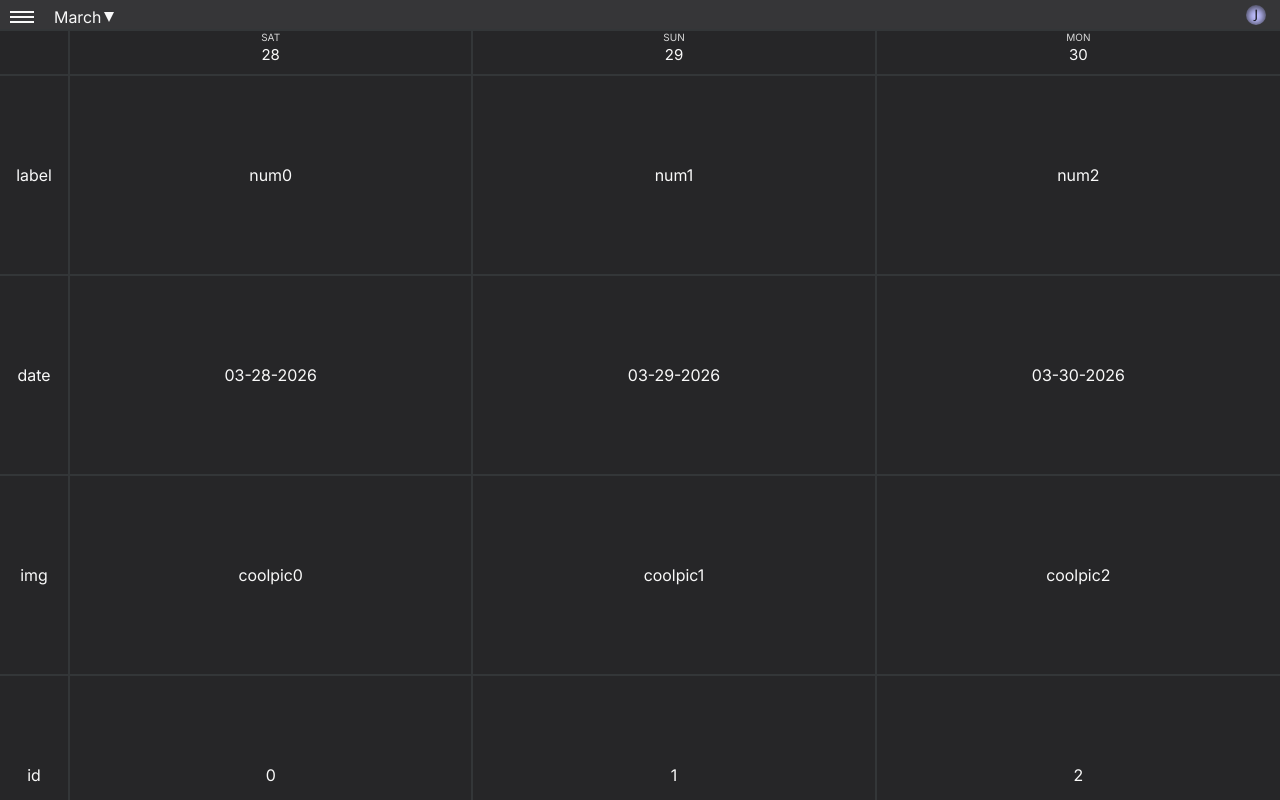
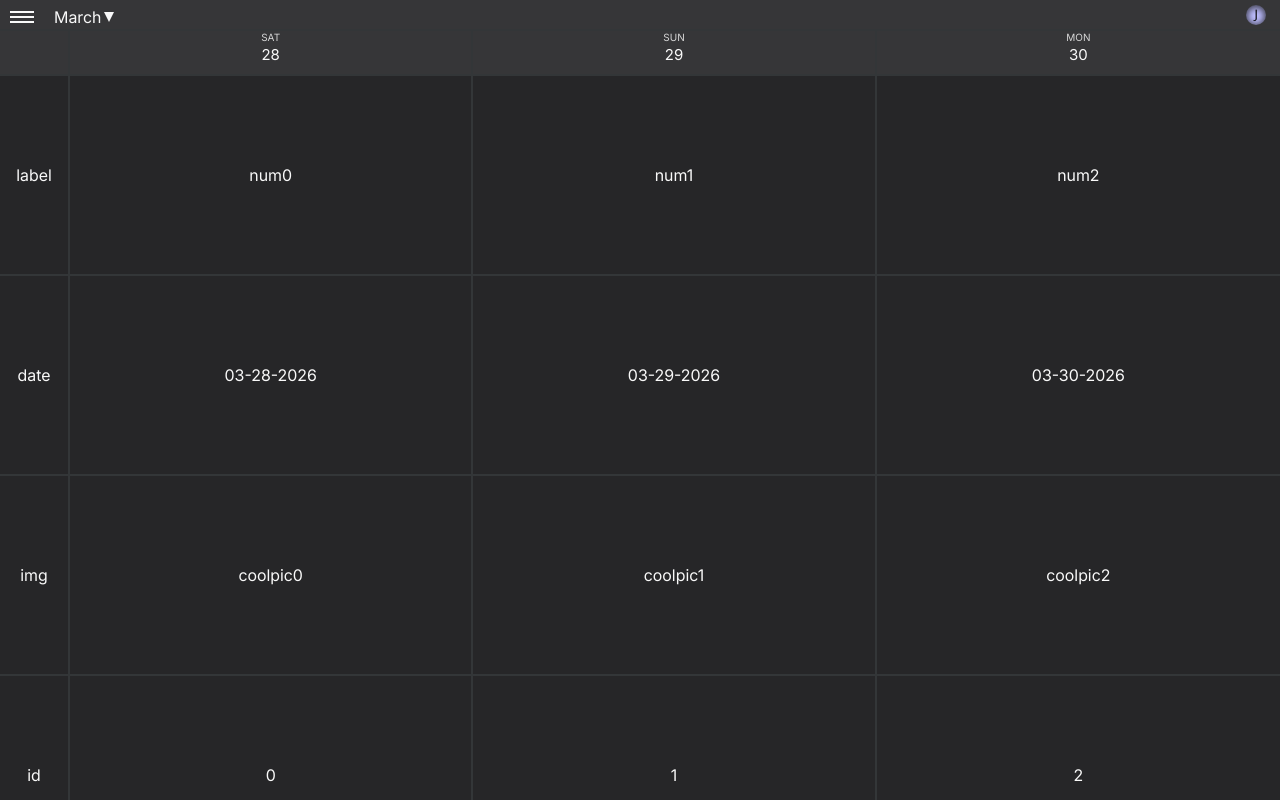
Before and after one commit to speedy-rb/pulse, a React (Vite) app in the folder frontend/: page / in a window 1280 px wide. Built offline with nearby package versions, Linux system fonts and the light colour scheme.

Commit message:
Fix day header color change on calendar visibility

```diff
--- a/frontend/src/components/Myapp.jsx
+++ b/frontend/src/components/Myapp.jsx
@@ -45,7 +45,7 @@ function Myapp() {
       </div>
       <ThreeDayContentGrid
         activeDate={activeDate}
-        isCalendarExpanded={isCalendarExpanded}
+        isCalendarExpanded={isCalendarExpanded} // conditionally change background color of header
       />
     </div>
   )
--- a/frontend/src/components/ThreeDayContentGrid/ThreeDayContentGrid.module.css
+++ b/frontend/src/components/ThreeDayContentGrid/ThreeDayContentGrid.module.css
@@ -1,3 +1,7 @@
+.entityLabelRow {
+    background-color: var(--header-background-color);
+}
+
 .entityLabelRowExpanded {
     background-color: var(--body-background-color);
     padding-top: 8px;
```
